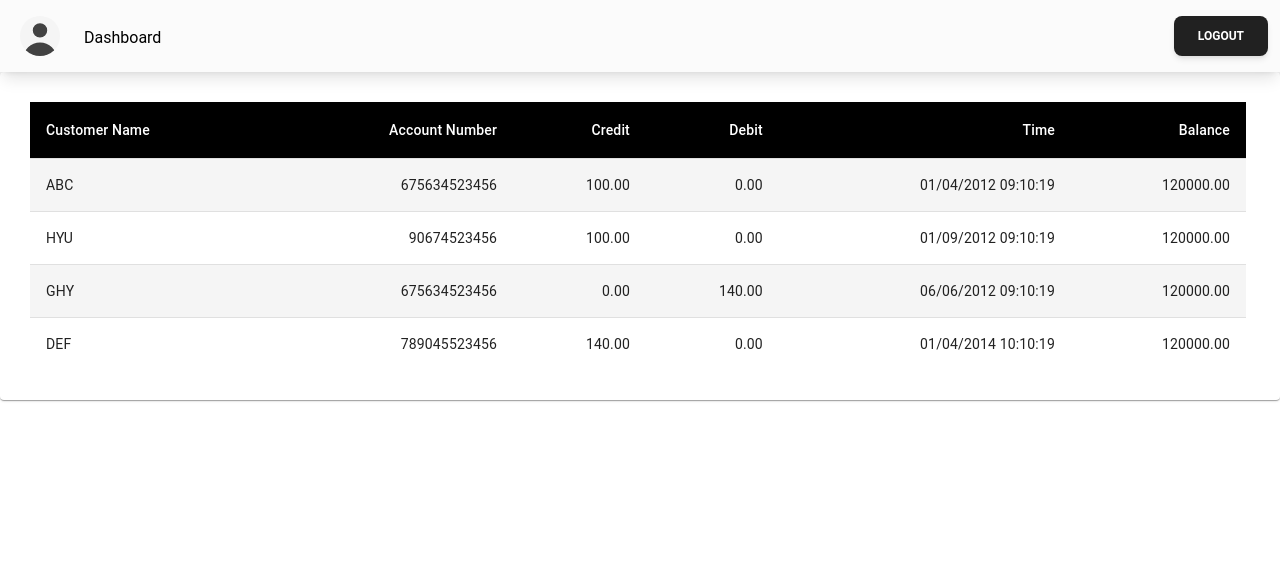
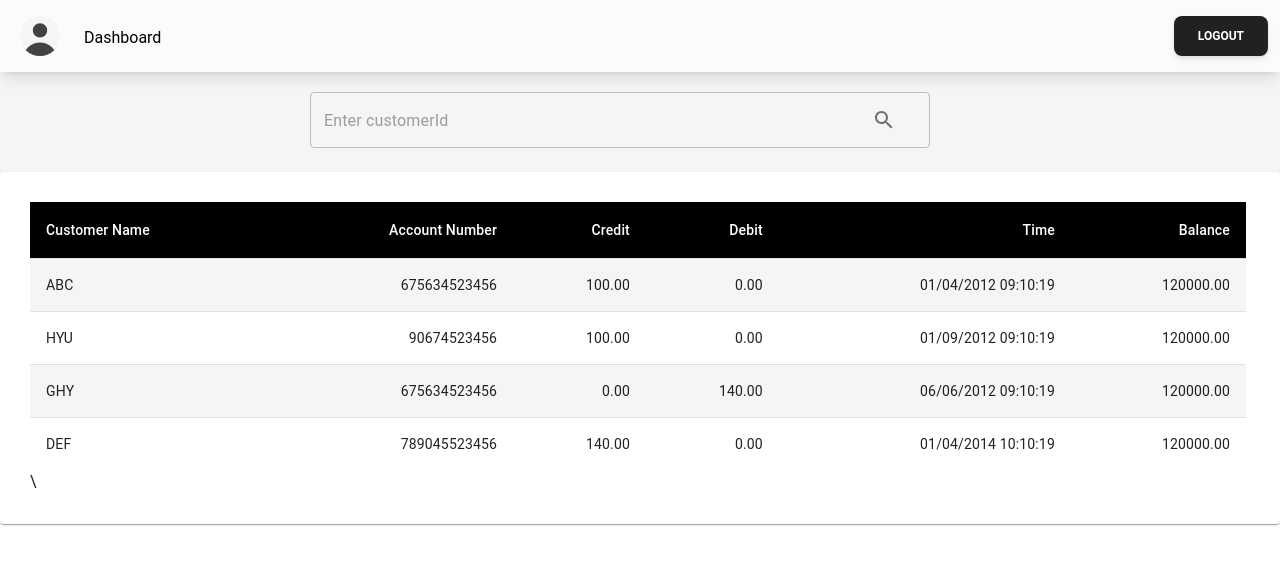
Before and after one commit to aman-d-1-n-only/bootcamp_project, a React (Create React App) app in the folder bank-ui/: page /customer/transactions in a window 1280 px wide. Shown: the top 564 px of the page. Built offline with nearby package versions, Linux system fonts and the light colour scheme; sample sign-in values are in the browser's storage.

Commit message:
final search functionality

```diff
--- a/bank-ui/package.json
+++ b/bank-ui/package.json
@@ -7,6 +7,8 @@
     "@emotion/styled": "^11.11.0",
     "@heroicons/react": "^2.0.18",
     "@material-tailwind/react": "^2.1.0",
+    "@material-ui/core": "^4.12.4",
+    "@material-ui/icons": "^4.11.3",
     "@mui/material": "^5.14.5",
     "@mui/styled-engine-sc": "^5.12.0",
     "@testing-library/jest-dom": "^5.17.0",
--- a/bank-ui/src/pages/TransactionList.js
+++ b/bank-ui/src/pages/TransactionList.js
@@ -1,5 +1,9 @@
-
 import * as React from 'react';
+import IconButton from "@material-ui/core/IconButton";
+import InputAdornment from "@material-ui/core/InputAdornment";
+import SearchIcon from "@material-ui/icons/Search";
+import TextField from "@mui/material/TextField";
+import { useState } from 'react';
 import { styled } from '@mui/material/styles';
 import Table from '@mui/material/Table';
 import TableBody from '@mui/material/TableBody';
@@ -9,6 +13,8 @@ import TableHead from '@mui/material/TableHead';
 import TableRow from '@mui/material/TableRow';
 import Paper from '@mui/material/Paper';
 import Navbar from "./Navbar";
+import { MenuHandler } from '@material-tailwind/react';
+import { ClassNames } from '@emotion/react';
 
 const StyledTableCell = styled(TableCell)(({ theme }) => ({
   [`&.${tableCellClasses.head}`]: {
@@ -31,24 +37,129 @@ const StyledTableRow = styled(TableRow)(({ theme }) => ({
 }));
 
 const TransactionList = () => {
-    // const [traqnsactions, setTransactions] = useState([]);
+  //  const [transactions, setTransactions] = useState([]);
 
+  const [searchInput, setSearchInput] = useState();
+  const [t, setT] = useState([])
+  const trns = [
+    {
+      "custId": 1,
+      "name": "abc",
+      "accountNo": 574598762345,
+      "credit": 120.00,
+      "debit": 0.00,
+      "time": "06/06/2012 09:10:19",
+      "balance": 1200120.00
+    },
+    {
+      "custId": 2,
+      "name": "def",
+      "accountNo": 574598762345,
+      "credit": 100.00,
+      "debit": 0.00,
+      "time": "06/06/2012 09:10:19",
+      "balance": 1200220.00
 
+    },
+    {
+      "custId": 3,
+      "name": "klm",
+      "accountNo": 574598762345,
+      "credit": 0.00,
+      "debit": 100.00,
+      "time": "06/06/2012 09:10:19",
+      "balance": 1200120.00
+    }
+  ]
+
+  const handleChange = (e) => {
+    e.preventDefault();
+    setSearchInput(e.target.value)
+    if (e.target.value > 0) {
+      filterList(e.target.value)
+    }
+  }
+  let transac;
+  const filterList = (searchInput) => {
+    transac = [...trns]
+    transac = transac.filter(function (transaction) {
+      console.log(typeof searchInput)
+      return parseInt(transaction.custId) === parseInt(searchInput)
+    })
+    setT([...transac])
+  }
+  //  if (searchInput > 0){
+  //   transactions.filter((transaction) => {
+  //       return (parseInt(transaction.custId) === parseInt(searchInput))
+  //   })
+  //  }
   // useEffect (() => {
-    //     fetch_data();
+  //     axios.get("")
 
   // }, [])
   // const fetch_data = async () => {
   //  const response = await fetch ("");
   //  setTransactions(await response.json);
-    // }
-    return(
+  //
+  const inputStyle = { width: "300px", height: "100px" }
+  const styles = theme => ({
+    textField: {
+      width: '90%',
+      marginLeft: 'auto',
+      marginRight: 'auto',
+      paddingBottom: 0,
+      marginTop: 0,
+      fontWeight: 500
+    },
+    input: {
+      color: 'white'
+    }
+  })
+  console.log("t")
+  console.log(t)
+
+  return (
     <>
-        <Navbar/>
+      <Navbar />
+      <div style={inputStyle}>
+        {/* <input
+            type = "number"
+            placeholder = "Enter CustomerId here"
+            onChange = {handleChange}
+            value = {searchInput}/> */}
+        <TextField
+          // label="Enter customerId"
+          placeholder="Enter customerId"
+          style={{
+            marginLeft: "130px",
+            marginRight: "-400px",
+            paddingRight: "-200px",
+            paddingLeft: "180px",
+            width: "800px",
+            marginTop: "20px"
+          }}
+          value={searchInput}
+          onChange={handleChange}
+          InputProps={{
+
+            endAdornment: (
+              <InputAdornment>
+                <IconButton
+                  onclick={handleChange}>
+                  <SearchIcon />
+                </IconButton>
+              </InputAdornment>
+            )
+          }}
+        />
+      </div>
+      {/* { searchInput > 0 && */}
+
       <TableContainer component={Paper}>
-        <Table style = {{width :'95%',borderRadius:'10px' , margin : 30}} sx={{ manWidth: 1000 }} aria-label="customized table">
+        <Table style={{ width: '95%', borderRadius: '10px', margin: 30 }} sx={{ manWidth: 1000 }} aria-label="customized table">
           <TableHead>
             <TableRow>
+              {(searchInput) ? (<StyledTableCell>Customer Id</StyledTableCell>) : (<></>)}
               <StyledTableCell>Customer Name</StyledTableCell>
               <StyledTableCell align="right">Account Number</StyledTableCell>
               <StyledTableCell align="right">Credit </StyledTableCell>
@@ -57,7 +168,29 @@ const TransactionList = () => {
               <StyledTableCell align="right">Balance</StyledTableCell>
             </TableRow>
           </TableHead>
-          <TableBody>
+          {console.log(searchInput)}
+          {(searchInput) ? (
+            <><TableBody>
+              {t?.map((row) => (
+                <StyledTableRow key={row.custId}>
+                  <StyledTableCell align="right">{row.custId}</StyledTableCell>
+                  <StyledTableCell align="right">
+                    {row.name}
+                  </StyledTableCell>
+                  <StyledTableCell align="right">{row.accountNo}</StyledTableCell>
+                  <StyledTableCell align="right">{row.credit}</StyledTableCell>
+                  <StyledTableCell align="right">{row.debit}</StyledTableCell>
+                  <StyledTableCell align="right">{row.time}</StyledTableCell>
+
+                  <StyledTableCell align="right">{row.balance}</StyledTableCell>
+
+                  {/* <StyledTableCell align="right">{row.Balance}</StyledTableCell> */}
+                </StyledTableRow>
+              ))}
+            </TableBody>
+            </>) :
+            (
+              <><TableBody>
                 <StyledTableRow key={1}>
                   <StyledTableCell component="th" scope="row">
                     ABC
@@ -103,9 +236,11 @@ const TransactionList = () => {
                   <StyledTableCell align="right">120000.00</StyledTableCell>
                 </StyledTableRow>
 
-          </TableBody>
+              </TableBody>\
+              </>)}
         </Table>
       </TableContainer>
+      {/* } */}
     </>
   )
 }
```
Also changed, not shown: 1 other file (tests, documents, lock files or other folders). Lines whose indentation alone changed are shown as unchanged.
